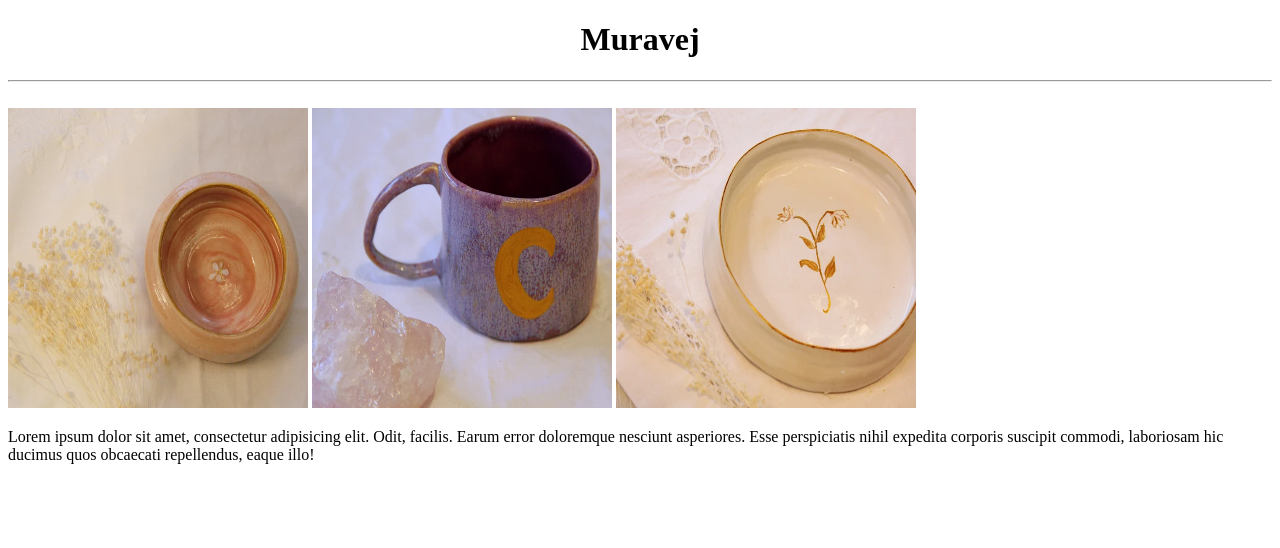
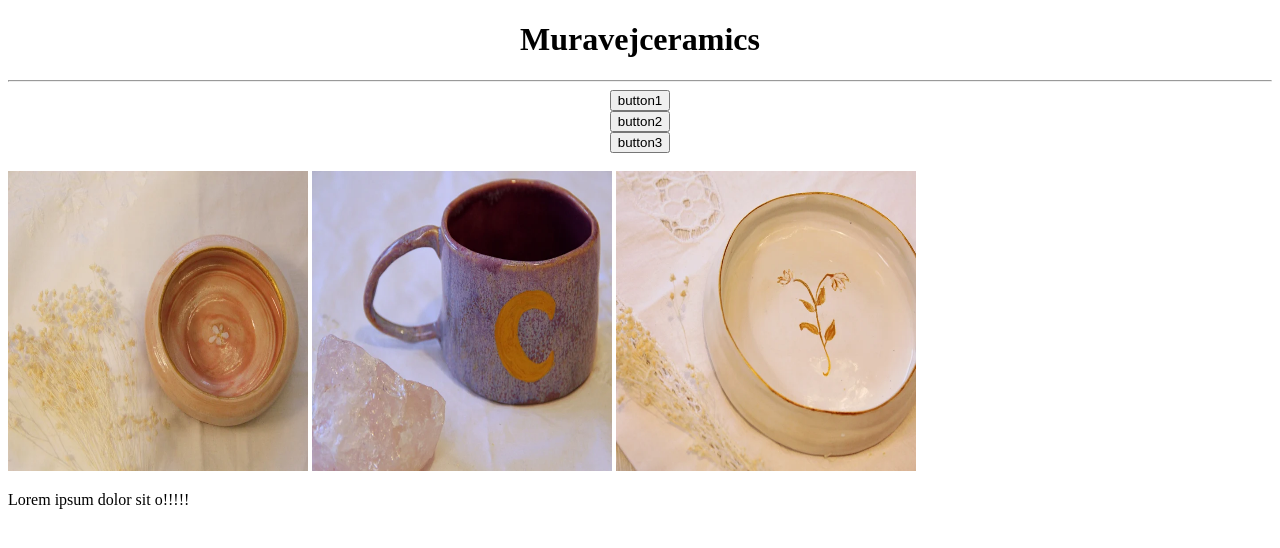
Before and after one commit to LucasLange1991/ecomm, a plain HTML site: page index.html in a window 1280 px wide. Drawn offline with Linux system fonts and the light colour scheme.

Commit message:
first js function

```diff
--- a/index.html
+++ b/index.html
@@ -1,20 +1,27 @@
+<!--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-->
+
 <!DOCTYPE html>
 <html lang="en">
 <head>
     <meta charset="UTF-8">
     <meta name="viewport" content="width=device-width, initial-scale=1.0">
     <link rel="stylesheet" href="styles.css">
-    <title>Your Website</title>
+    <title>Muravejceramics</title>
 </head>
 <body>
-    <h1><center><b>Muravej</b></center></h1>
+    <script src="scripts.js"></script>
+    <h1><center><b>Muravejceramics</b></center></h1>
     <hr>
+    <center><button onclick="button1()">button1</button></center>
+    <center><button>button2</button></center>
+    <center><button>button3</button></center>
     <br>
     <img src ="images/il_680x540.3592975724_f90p.webp" height="300" width="300">
     <img src ="images/il_680x540.3629613847_867n.webp" height="300" width="300">
     <img src ="images/il_680x540.3629753151_bucs.webp" height="300" width="300">
 
-    <p>Lorem ipsum dolor sit amet, consectetur adipisicing elit. Odit, facilis. Earum error doloremque nesciunt asperiores. Esse perspiciatis nihil expedita corporis suscipit commodi, laboriosam hic ducimus quos obcaecati repellendus, eaque illo!</p>
-    <script src="scripts.js"></script>
+    <p>Lorem ipsum dolor sit o!!!!!</p>
+    <!--<iframe src="https://www.bing.com" width="450" height="250">-->
+
 </body>
 </html>
--- a/scripts.js
+++ b/scripts.js
@@ -1 +1,4 @@
-console.log("hello")
+
+function button1() {
+    alert("hello");
+}
```
